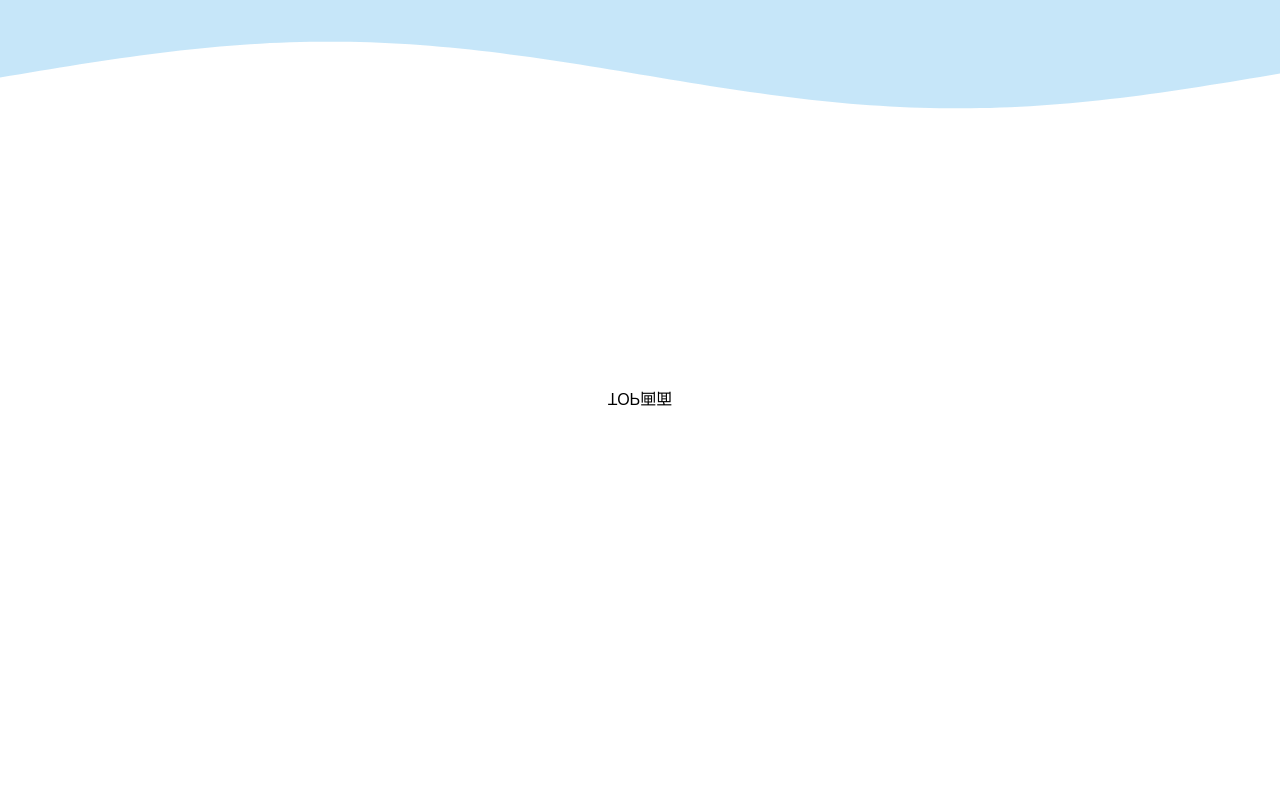
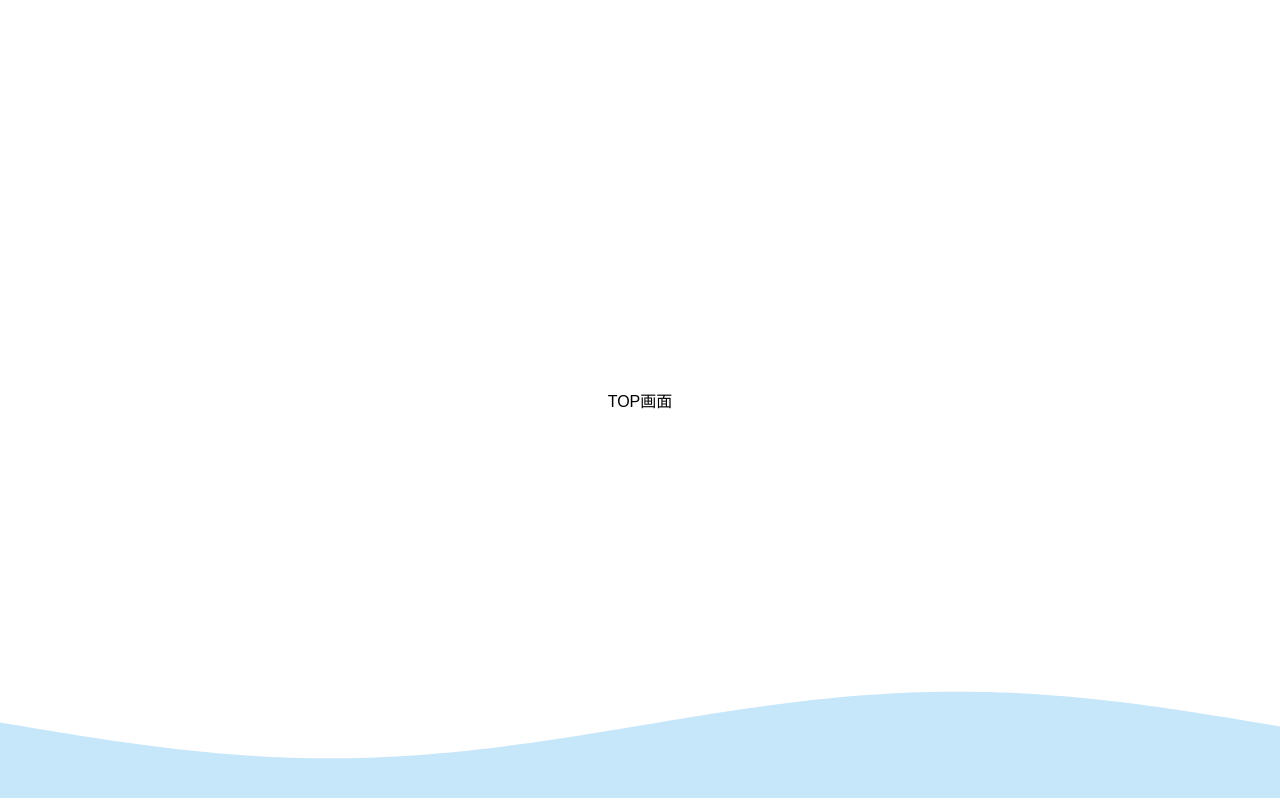
Before and after one commit to sakino0403/VendingMachine, a website: page www/index.html in a window 1280 px wide. Drawn offline with Linux system fonts and the light colour scheme; a web font is replaced by a local one.

Commit message:
画像ぶちこみ

```diff
--- a/www/css/wave.css
+++ b/www/css/wave.css
@@ -10,7 +10,6 @@
     align-items: center;
     overflow: hidden;
     position: relative;
-    transform: scaleY(-1);/* 上下反転 */
 }
 
 /*========= waveを描画するエリア設定 ===============*/
```
Also changed, not shown: www/img/sky.png (added).
